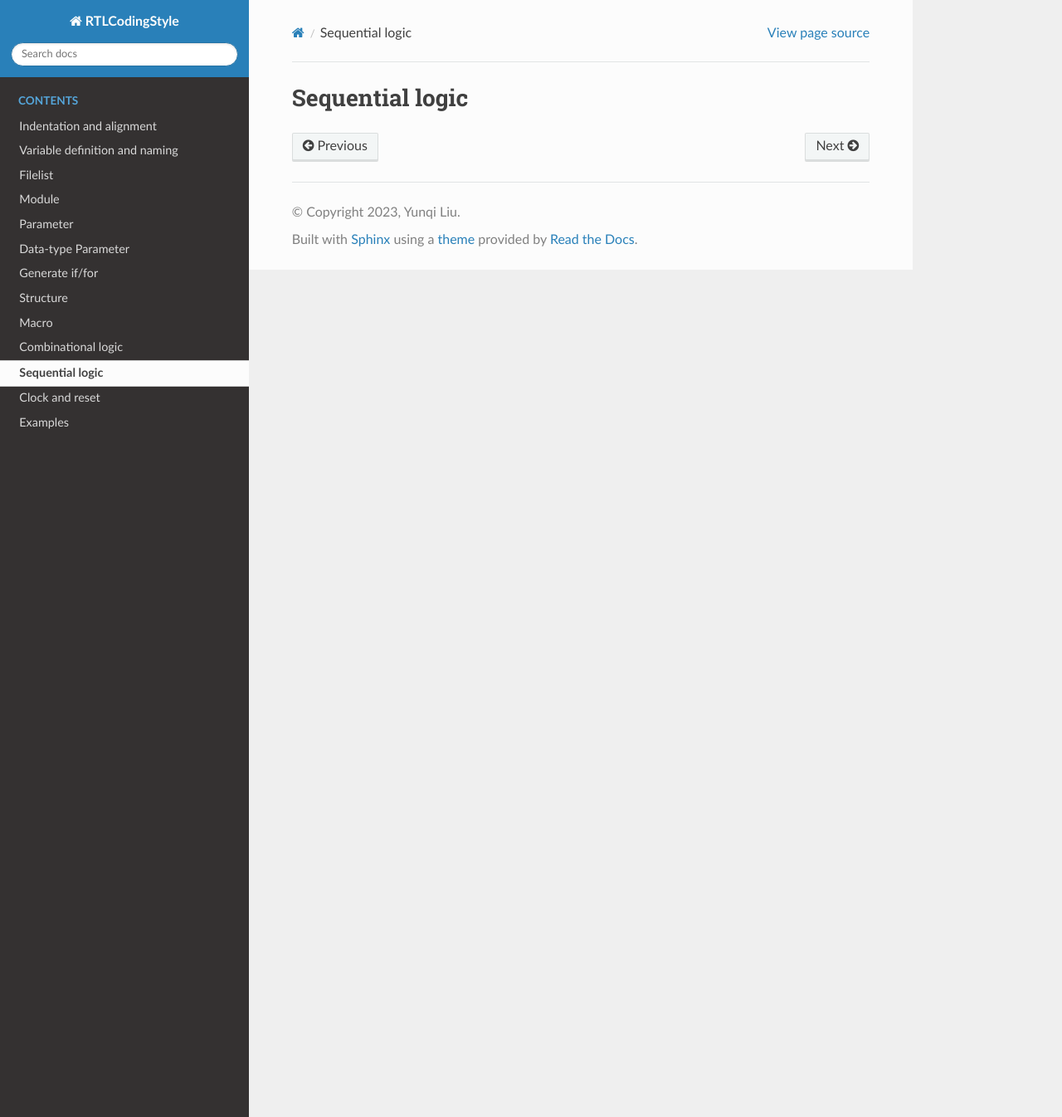
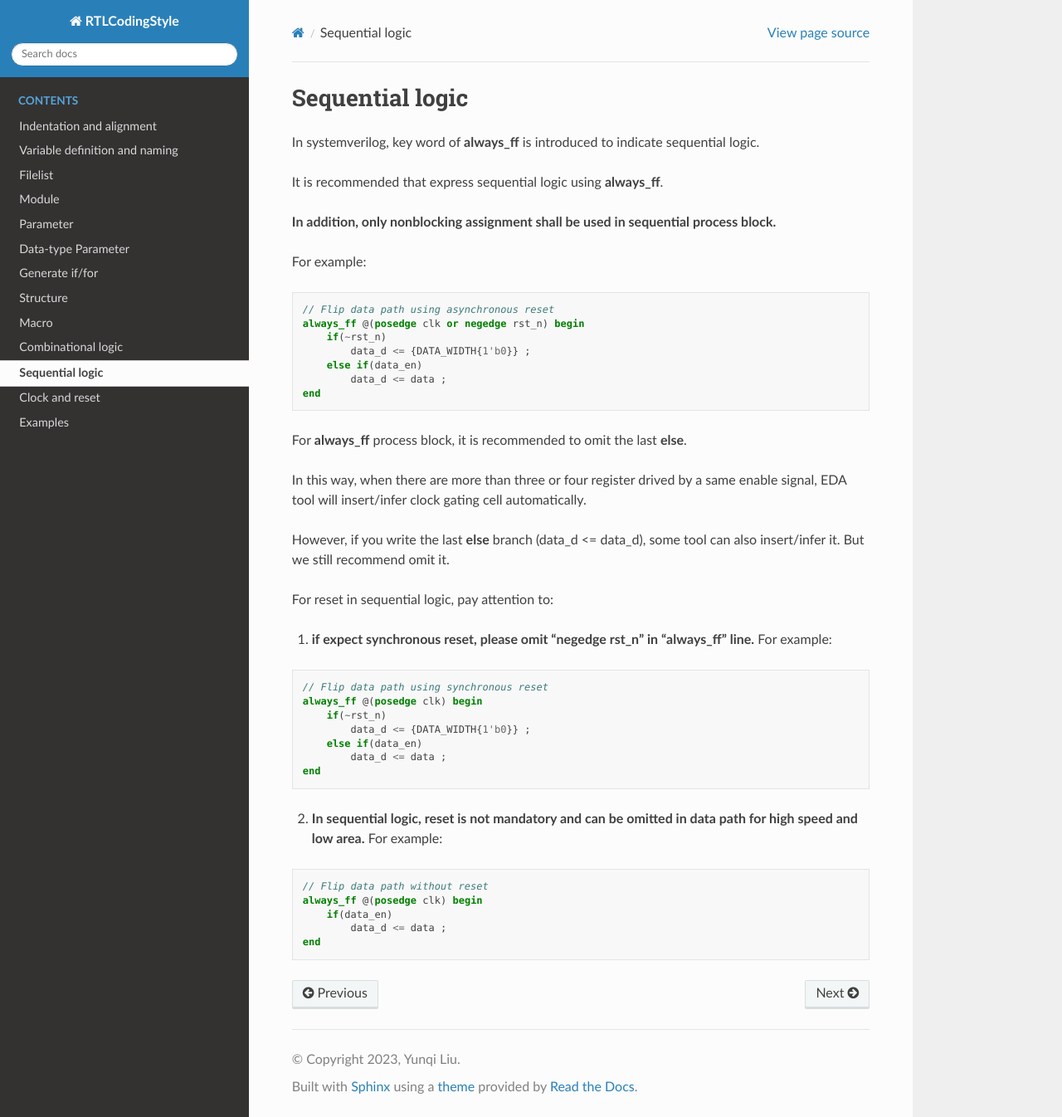
Before and after one commit to luosidingxiaoz/RTLCodingStyle, a Sphinx documentation site: the page built from source/sequential_logic.rst, in a window 1280 px wide and 1346 px high. Shown: the whole window at 83% size. Built offline with Sphinx 7.4.7 and the Read the Docs theme 2.0.0, drawn with Linux system fonts in a browser that asks for light colours.

Commit message:
Update sequential_logic.rst

```diff
--- a/source/sequential_logic.rst
+++ b/source/sequential_logic.rst
@@ -1,2 +1,51 @@
 Sequential logic
 ==================
+
+In systemverilog, key word of **always_ff** is introduced to indicate sequential logic.
+
+It is recommended that express sequential logic using **always_ff**.
+
+**In addition, only nonblocking assignment shall be used in sequential process block.**
+
+For example:
+
+.. code-block:: systemverilog
+
+    // Flip data path using asynchronous reset
+    always_ff @(posedge clk or negedge rst_n) begin
+        if(~rst_n)
+            data_d <= {DATA_WIDTH{1'b0}} ;
+        else if(data_en)
+            data_d <= data ;
+    end
+
+
+For **always_ff** process block, it is recommended to omit the last **else**.
+
+In this way, when there are more than three or four register drived by a same enable signal, EDA tool will insert/infer clock gating cell automatically.
+
+However, if you write the last **else** branch (data_d <= data_d), some tool can also insert/infer it. But we still recommend omit it.
+
+For reset in sequential logic, pay attention to:
+
+1. **if expect synchronous reset, please omit "negedge rst_n" in "always_ff" line.** For example:
+
+.. code-block:: systemverilog
+
+    // Flip data path using synchronous reset
+    always_ff @(posedge clk) begin
+        if(~rst_n)
+            data_d <= {DATA_WIDTH{1'b0}} ;
+        else if(data_en)
+            data_d <= data ;
+    end
+
+2. **In sequential logic, reset is not mandatory and can be omitted in data path for high speed and low area.** For example:
+
+.. code-block:: systemverilog
+
+    // Flip data path without reset
+    always_ff @(posedge clk) begin
+        if(data_en)
+            data_d <= data ;
+    end
```
